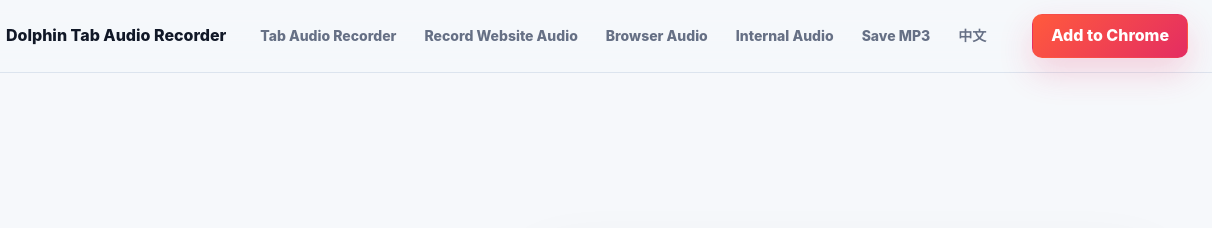
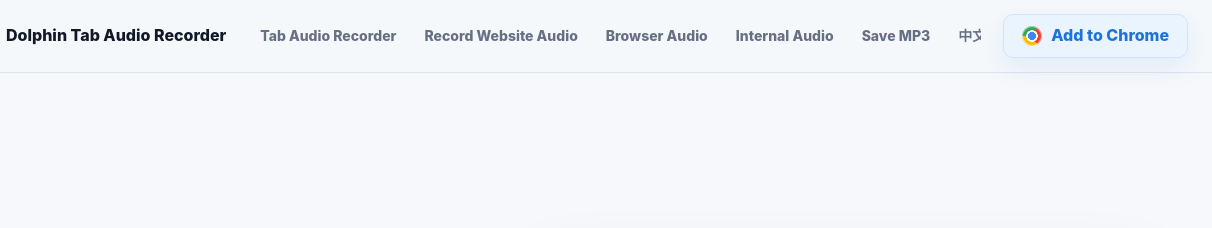
Before and after one commit to Betagg/tab-audio-recorder, a browser extension: page docs/index.html in a window 1280 px wide. Shown: the top 228 px of the page, 68-1280 px from the left. Drawn offline with Linux system fonts and the light colour scheme.

Commit message:
Lighten header CTA and add Chrome icon

```diff
--- a/docs/assets/site.css
+++ b/docs/assets/site.css
@@ -87,11 +87,32 @@
   font-weight: 850;
   white-space: nowrap;
 }
-.nav-cta,
 .button.primary {
   background: linear-gradient(135deg, #ff5a3d, #e42d62);
   color: #fff;
   box-shadow: 0 14px 34px rgba(228, 45, 98, 0.2);
+}
+.nav-cta {
+  gap: 9px;
+  background: #eaf4ff;
+  border-color: #cfe3fb;
+  color: var(--blue-strong);
+  box-shadow: 0 10px 26px rgba(31, 115, 216, 0.1);
+}
+.nav-cta::before {
+  content: "";
+  width: 20px;
+  height: 20px;
+  flex: 0 0 auto;
+  border-radius: 50%;
+  background:
+    radial-gradient(circle at 50% 50%, #4285f4 0 28%, #fff 29% 40%, transparent 41%),
+    conic-gradient(from 30deg, #ea4335 0 33%, #fbbc05 0 66%, #34a853 0 100%);
+  box-shadow: inset 0 0 0 1px rgba(255, 255, 255, 0.5);
+}
+.nav-cta:hover {
+  background: #deedff;
+  border-color: #b8d6f8;
 }
 .button.chrome-button {
   gap: 10px;
```
Also changed, not shown: scripts/build-site.js (+22 -1 lines).
